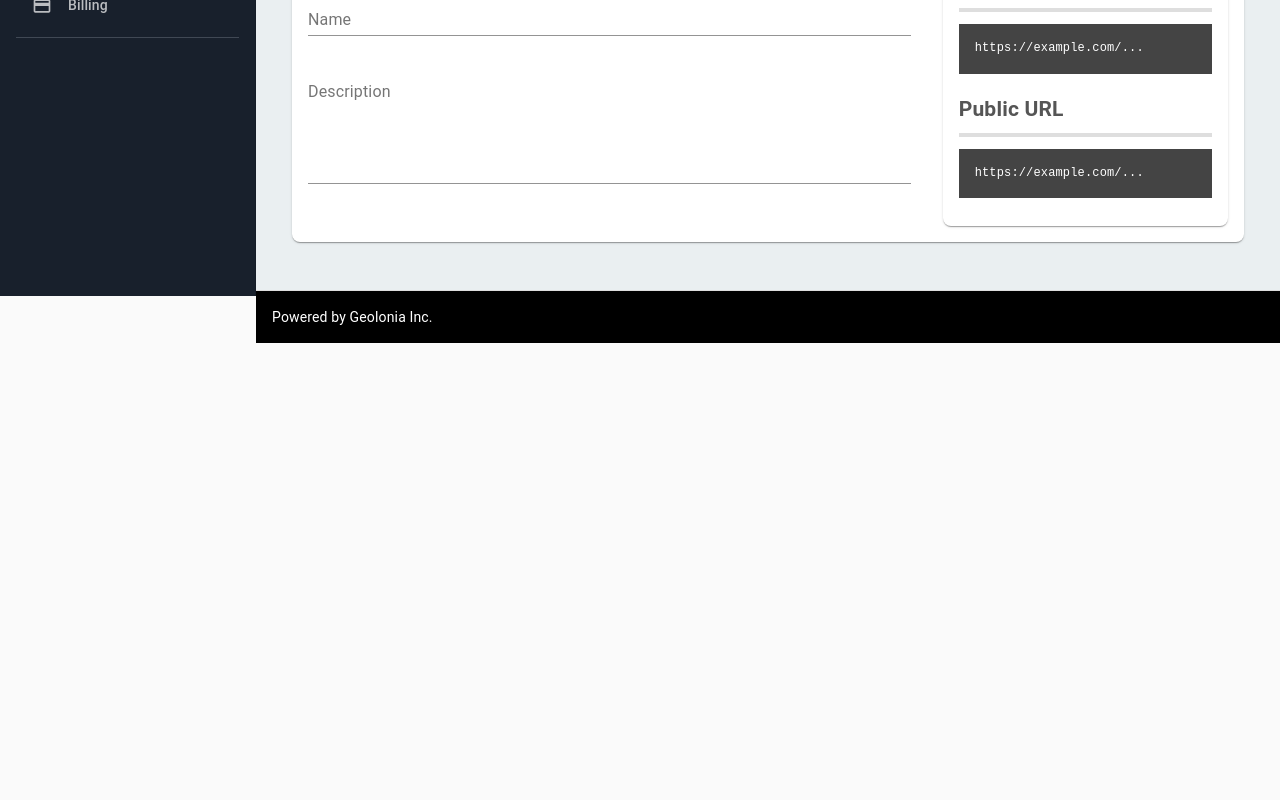
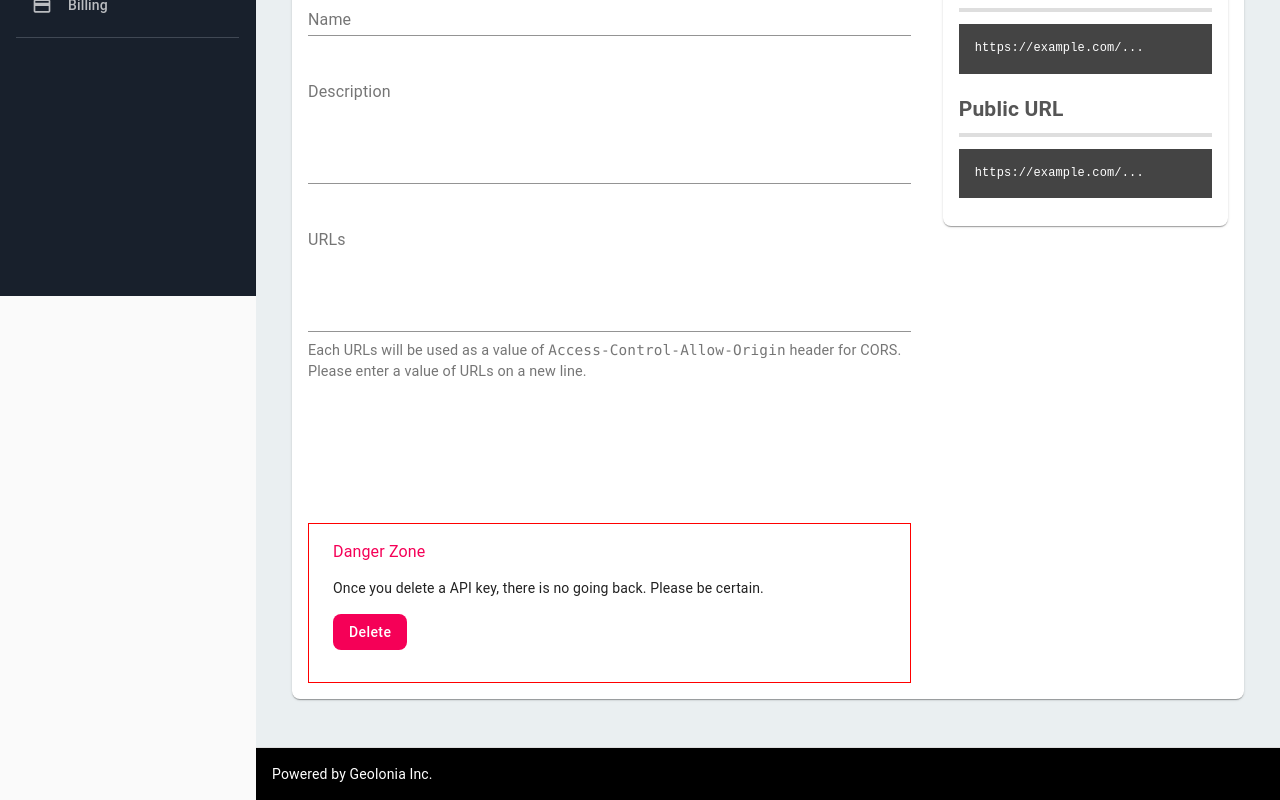
Before and after one commit to geolonia/app.geolonia.com, a React (Create React App) app: page /#/data/features/1 in a window 1280 px wide. Shown: the part 504-1304 px from the top of the page. Before the commit the page ends 847 px from the top, so only its background shows below. Built offline with nearby package versions, Linux system fonts and the light colour scheme.

Commit message:
some fix

```diff
--- a/src/components/Data/Feature.tsx
+++ b/src/components/Data/Feature.tsx
@@ -13,6 +13,7 @@ import CardContent from '@material-ui/core/CardContent';
 import Link from '@material-ui/core/Link';
 
 import Save from '../custom/Save'
+import Delete from '../custom/Delete'
 import Code from '../custom/Code'
 
 const Content = () => {
@@ -23,12 +24,26 @@ const Content = () => {
     margin: '1em 0',
   }
 
+  const styleDangerZone = {
+    border: '1px solid #ff0000',
+    marginTop: '10em',
+    padding: '16px 24px',
+  } as React.CSSProperties
+
   const styleHelpText: React.CSSProperties = {
     fontSize: '0.9rem',
   }
 
   const cardStyle: React.CSSProperties = {
     marginTop: '1em',
+  }
+
+  const saveHandler = (event: React.MouseEvent<HTMLButtonElement, MouseEvent>) => {
+
+  }
+
+  const deleteHandler = (event: React.MouseEvent) => {
+
   }
 
   return (
@@ -52,6 +67,24 @@ const Content = () => {
             rows={5}
             fullWidth={true}
           />
+          <TextField
+            id="standard-name"
+            label="URLs"
+            margin="normal"
+            multiline={true}
+            rows={5}
+            placeholder="https://example.com"
+            fullWidth={true}
+          />
+
+          <Typography style={styleHelpText} component="p" color="textSecondary">Each URLs will be used as a value of <code>Access-Control-Allow-Origin</code> header for CORS.<br />
+            Please enter a value of URLs on a new line.</Typography>
+
+          <div style={styleDangerZone}>
+            <Typography component="h3" color="secondary">Danger Zone</Typography>
+            <p>Once you delete a API key, there is no going back. Please be certain. </p>
+            <Delete handler={deleteHandler} />
+          </div>
         </Grid>
 
         <Grid item xs={12} md={4}>
@@ -72,7 +105,7 @@ const Content = () => {
           </Card>
 
           <Card style={cardStyle}>
-            <Typography component="h2" className="module-title">API</Typography>
+            <Typography component="h2" className="module-title">Private URL</Typography>
             <Code>https://example.com/...</Code>
             <Typography component="h2" className="module-title">Public URL</Typography>
             <Code>https://example.com/...</Code>
--- a/src/components/Maps/APIKey.tsx
+++ b/src/components/Maps/APIKey.tsx
@@ -65,8 +65,12 @@ const Content = () => {
 
           <div style={styleDangerZone}>
             <Typography component="h3" color="secondary">Danger Zone</Typography>
-            <p>Once you delete a API key, there is no going back. Please be certain. </p>
-            <Delete handler={deleteHandler} />
+            <p>Once you delete an API, there is no going back. Please be certain. </p>
+            <Delete
+              handler={deleteHandler}
+              text1="Are you sure you want to delete this API?"
+              text2="Please type in the name of the API to confirm."
+            />
           </div>
         </Grid>
 
--- a/src/components/custom/Delete.tsx
+++ b/src/components/custom/Delete.tsx
@@ -65,7 +65,7 @@ const Delete = (props: Props) => {
 }
 
 Delete.defaultProps = {
-  text1: 'Are you sure you want to delete API key?',
+  text1: 'Are you sure you want to delete this API key?',
   text2: 'Please type in the name of the API key to confirm.',
   handler: (event: React.MouseEvent) => {
     console.log(event)
```
